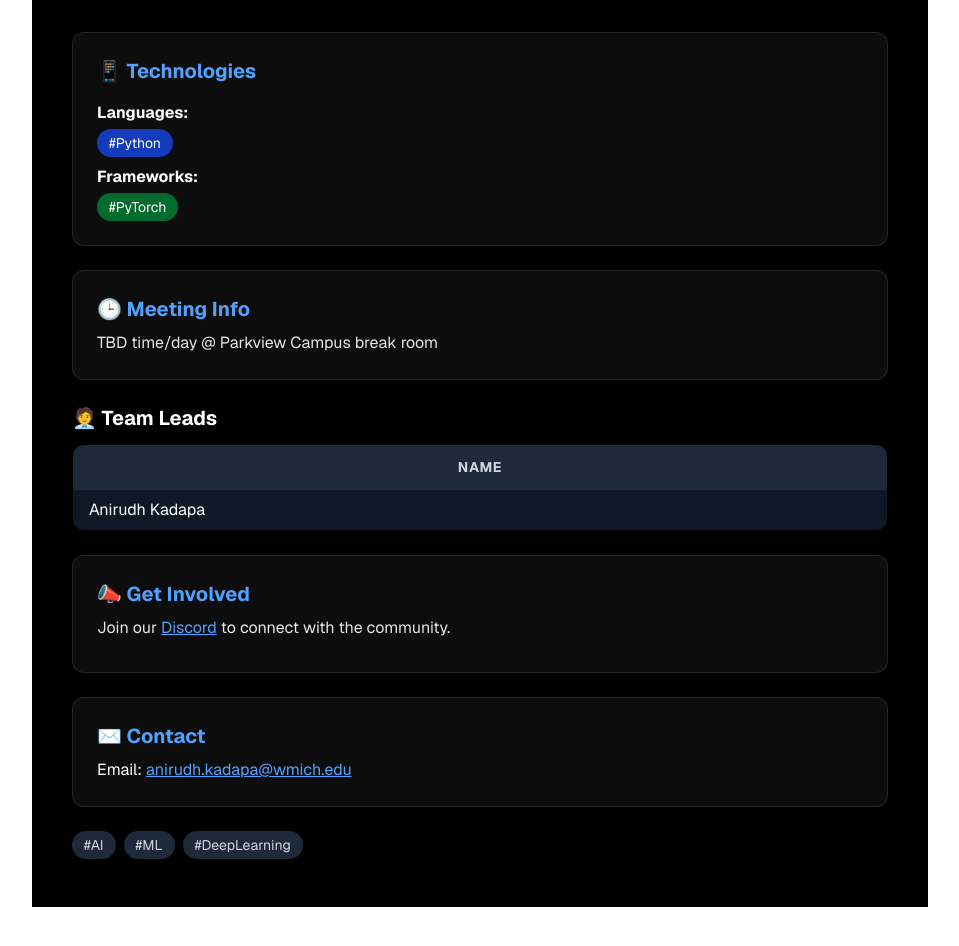
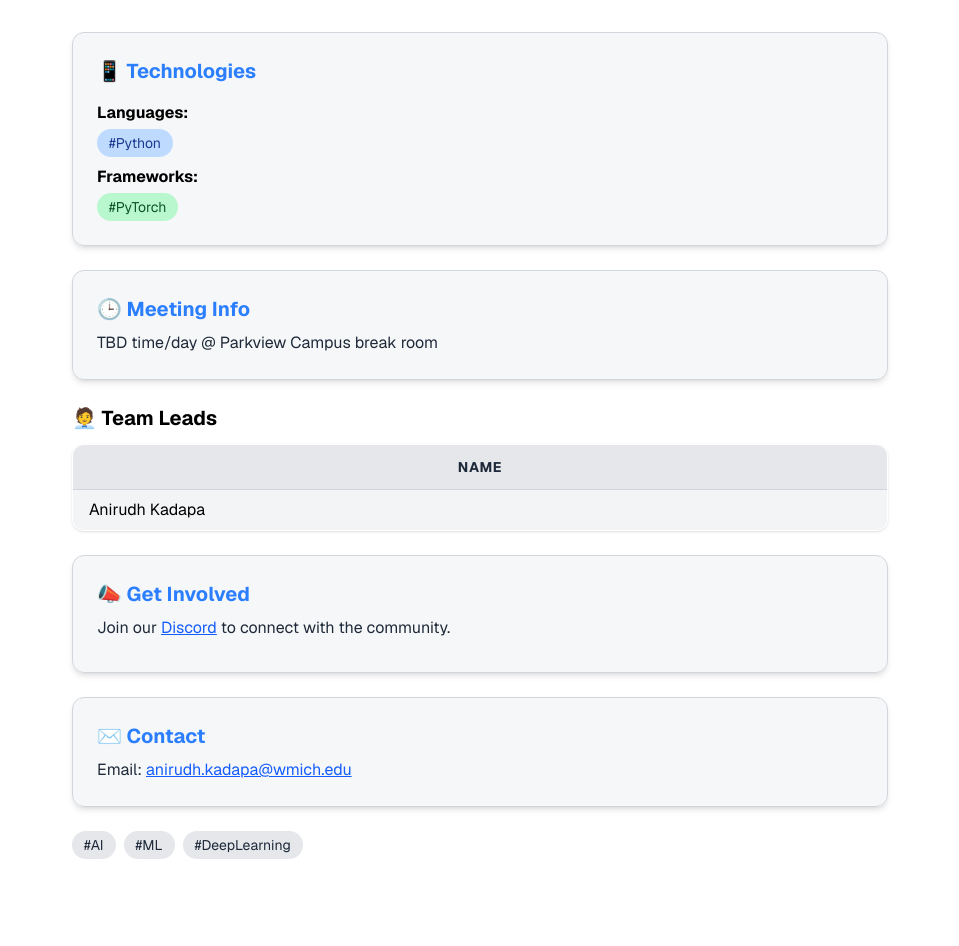
Before and after one commit to Developer-Club-WMU/webdev-landing, a Next.js app: page /ai in a window 1280 px wide. Shown: the part 1300-2246 px from the top of the page, without its empty margins (310-1269 px from the left). Built offline with nearby package versions, Linux system fonts and the light colour scheme.

Commit message:
Enable dark/light mode on Community Details page

```diff
--- a/src/features/public/CommunityDetails/CommunityDetails.tsx
+++ b/src/features/public/CommunityDetails/CommunityDetails.tsx
@@ -19,7 +19,7 @@ type Content = {
 
 const CommunityDetails = ({ content }: { content: Content }) => {
   return (
-    <div className="mt-10 bg-black text-white px-6 md:px-10 py-12 max-w-4xl mx-auto font-sans">
+    <div className="mt-10 bg-white dark:bg-black text-black dark:text-white px-6 md:px-10 py-12 max-w-4xl mx-auto font-sans">
       {/* Header */}
       <h2 className="text-4xl font-extrabold mb-6 bg-gradient-to-r from-blue-400 to-purple-500 text-transparent bg-clip-text flex items-center gap-3">
         🚀 {content.header} <span>COMMUNITY</span>
@@ -29,13 +29,13 @@ const CommunityDetails = ({ content }: { content: Content }) => {
       <p className="text-lg md:text-xl font-medium mb-3">
         {content.description.main}
       </p>
-      <p className="text-base md:text-lg mb-8 text-gray-400">
+      <p className="text-base md:text-lg mb-8 text-gray-700 dark:text-gray-400">
         {content.description.sub}
       </p>
 
       {/* Technologies */}
-      <div className="backdrop-blur-md bg-white/5 border border-white/10 p-6 rounded-xl mb-6 shadow-md">
-        <h3 className="text-xl font-bold text-blue-400 mb-4">
+      <div className="backdrop-blur-md bg-gray-100/70 dark:bg-white/5 border border-gray-300 dark:border-white/10 p-6 rounded-xl mb-6 shadow-md">
+        <h3 className="text-xl font-bold text-blue-500 dark:text-blue-400 mb-4">
           📱 Technologies
         </h3>
         <div className="mb-2">
@@ -44,7 +44,7 @@ const CommunityDetails = ({ content }: { content: Content }) => {
             {content.technologies.languages.map((lang) => (
               <span
                 key={lang}
-                className="bg-blue-700/80 px-3 py-1 rounded-full text-sm"
+                className="bg-blue-200 dark:bg-blue-700/80 px-3 py-1 rounded-full text-sm text-blue-900 dark:text-white"
               >
                 #{lang}
               </span>
@@ -57,7 +57,7 @@ const CommunityDetails = ({ content }: { content: Content }) => {
             {content.technologies.frameworks.map((fw) => (
               <span
                 key={fw}
-                className="bg-green-700/80 px-3 py-1 rounded-full text-sm"
+                className="bg-green-200 dark:bg-green-700/80 px-3 py-1 rounded-full text-sm text-green-900 dark:text-white"
               >
                 #{fw}
               </span>
@@ -67,18 +67,20 @@ const CommunityDetails = ({ content }: { content: Content }) => {
       </div>
 
       {/* Meeting Info */}
-      <div className="backdrop-blur-md bg-white/5 border border-white/10 p-6 rounded-xl mb-6 shadow-md">
-        <h3 className="text-xl font-bold text-blue-400 mb-2">
+      <div className="backdrop-blur-md bg-gray-100/70 dark:bg-white/5 border border-gray-300 dark:border-white/10 p-6 rounded-xl mb-6 shadow-md">
+        <h3 className="text-xl font-bold text-blue-500 dark:text-blue-400 mb-2">
           🕒 Meeting Info
         </h3>
-        <p className="text-gray-200">{content.meetingInfo}</p>
+        <p className="text-gray-800 dark:text-gray-200">
+          {content.meetingInfo}
+        </p>
       </div>
 
       {/* Team Leads */}
       <div className="mb-6">
         <h3 className="text-xl font-bold mb-3">🧑‍💼 Team Leads</h3>
-        <table className="w-full border border-gray-800 rounded-xl overflow-hidden shadow">
-          <thead className="bg-gray-800 text-gray-300 text-sm uppercase tracking-wider">
+        <table className="w-full border border-gray-300 dark:border-gray-800 rounded-xl overflow-hidden shadow">
+          <thead className="bg-gray-200 dark:bg-gray-800 text-gray-800 dark:text-gray-300 text-sm uppercase tracking-wider">
             <tr>
               <th className="px-4 py-3">Name</th>
             </tr>
@@ -87,7 +89,7 @@ const CommunityDetails = ({ content }: { content: Content }) => {
             {content.teamLeads.map((lead) => (
               <tr
                 key={lead}
-                className="bg-gray-900 border-t border-gray-800 hover:bg-gray-800 transition"
+                className="bg-gray-100 dark:bg-gray-900 border-t border-gray-300 dark:border-gray-800 hover:bg-gray-200 dark:hover:bg-gray-800 transition"
               >
                 <td className="px-4 py-2">{lead}</td>
               </tr>
@@ -97,17 +99,17 @@ const CommunityDetails = ({ content }: { content: Content }) => {
       </div>
 
       {/* Get Involved */}
-      <div className="backdrop-blur-md bg-white/5 border border-white/10 p-6 rounded-xl mb-6 shadow-md">
-        <h3 className="text-xl font-bold text-blue-400 mb-2">
+      <div className="backdrop-blur-md bg-gray-100/70 dark:bg-white/5 border border-gray-300 dark:border-white/10 p-6 rounded-xl mb-6 shadow-md">
+        <h3 className="text-xl font-bold text-blue-500 dark:text-blue-400 mb-2">
           📣 Get Involved
         </h3>
-        <p className="text-gray-200 mb-2">
+        <p className="text-gray-800 dark:text-gray-200 mb-2">
           Join our{" "}
           <a
             href={content.contact.discord}
             target="_blank"
             rel="noopener noreferrer"
-            className="text-blue-400 underline hover:text-blue-300"
+            className="text-blue-600 dark:text-blue-400 underline hover:text-blue-500 dark:hover:text-blue-300"
           >
             Discord
           </a>{" "}
@@ -116,13 +118,15 @@ const CommunityDetails = ({ content }: { content: Content }) => {
       </div>
 
       {/* Contact */}
-      <div className="backdrop-blur-md bg-white/5 border border-white/10 p-6 rounded-xl mb-6 shadow-md">
-        <h3 className="text-xl font-bold text-blue-400 mb-2">✉️ Contact</h3>
-        <p>
+      <div className="backdrop-blur-md bg-gray-100/70 dark:bg-white/5 border border-gray-300 dark:border-white/10 p-6 rounded-xl mb-6 shadow-md">
+        <h3 className="text-xl font-bold text-blue-500 dark:text-blue-400 mb-2">
+          ✉️ Contact
+        </h3>
+        <p className="text-gray-800 dark:text-gray-200">
           Email:{" "}
           <a
             href={`mailto:${content.contact.email}`}
-            className="text-blue-400 underline hover:text-blue-300"
+            className="text-blue-600 dark:text-blue-400 underline hover:text-blue-500 dark:hover:text-blue-300"
           >
             {content.contact.email}
           </a>
@@ -134,7 +138,7 @@ const CommunityDetails = ({ content }: { content: Content }) => {
         {content.tags.map((tag) => (
           <span
             key={tag}
-            className="bg-gray-800 text-gray-300 px-3 py-1 text-sm rounded-full"
+            className="bg-gray-200 dark:bg-gray-800 text-gray-800 dark:text-gray-300 px-3 py-1 text-sm rounded-full"
           >
             #{tag}
           </span>
```
